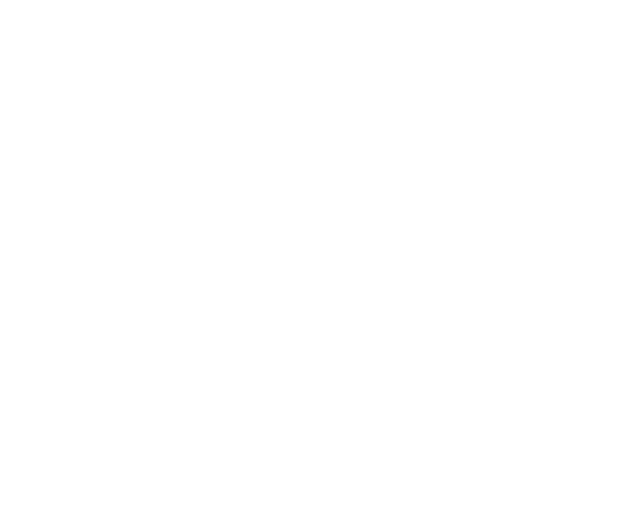
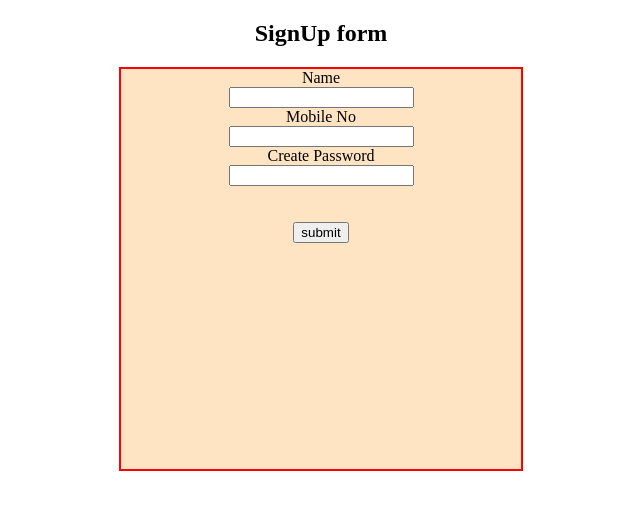
Before and after one commit to poonambhapkar34/octJavaScipt, an Angular app in the folder AngularProject/angularOctBatch/: page /adminsignup in a window 1280 px wide. Before the commit this address led to /. Shown: the top 510 px of the page, without its empty margins (319-959 px from the left). Built offline with nearby package versions, Linux system fonts and the light colour scheme.

Commit message:
template driven

```diff
--- a/AngularProject/angularOctBatch/src/app/adminlogin/adminlogin-routing.module.ts
+++ b/AngularProject/angularOctBatch/src/app/adminlogin/adminlogin-routing.module.ts
@@ -2,10 +2,13 @@
 import { RouterModule, Routes } from '@angular/router';
 import { AdminlandingComponent } from './adminlanding/adminlanding.component';
 import { AdminsigninComponent } from './adminsignin/adminsignin.component';
+import { PagenotfoundComponent } from './pagenotfound/pagenotfound.component';
 
 const routes: Routes = [
   {path: '', component: AdminlandingComponent},
-  {path: 'adminSignIn', component: AdminsigninComponent}
+  {path: 'adminSignIn', component: AdminsigninComponent},
+  //wildcard routing/universal routing
+  {path : '**', component:PagenotfoundComponent}
 
 ];
 
--- a/AngularProject/angularOctBatch/src/app/adminlogin/adminlogin.module.ts
+++ b/AngularProject/angularOctBatch/src/app/adminlogin/adminlogin.module.ts
@@ -5,6 +5,7 @@
 import { AdminsigninComponent } from './adminsignin/adminsignin.component';
 import { FormsModule } from '@angular/forms';
 import { AdminlandingComponent } from './adminlanding/adminlanding.component';
+import { PagenotfoundComponent } from './pagenotfound/pagenotfound.component';
 
 console.log('admin module');
 
@@ -12,7 +13,8 @@
 @NgModule({
   declarations: [
     AdminsigninComponent,
-    AdminlandingComponent
+    AdminlandingComponent,
+    PagenotfoundComponent
   ],
   imports: [
     CommonModule,
--- /dev/null
+++ b/AngularProject/angularOctBatch/src/app/adminlogin/pagenotfound/pagenotfound.component.html
@@ -0,0 +1 @@
+<p>pagenotfound works!</p>
--- /dev/null
+++ b/AngularProject/angularOctBatch/src/app/adminsignup/adminsignup-routing.module.ts
@@ -0,0 +1,11 @@
+import { NgModule } from '@angular/core';
+import { RouterModule, Routes } from '@angular/router';
+import { AdminsignupComponent } from './adminsignup.component';
+
+const routes: Routes = [{ path: '', component: AdminsignupComponent }];
+
+@NgModule({
+  imports: [RouterModule.forChild(routes)],
+  exports: [RouterModule]
+})
+export class AdminsignupRoutingModule { }
--- /dev/null
+++ b/AngularProject/angularOctBatch/src/app/adminsignup/adminsignup.component.html
@@ -0,0 +1,13 @@
+<h2 class="heading">SignUp form</h2>
+<div class="form-container">
+    <form #signUp="ngForm" autocomplete="off">
+        <label>Name</label><br>
+        <input type="text" ngModel name="name"><br>
+        <label>Mobile No</label><br>
+        <input type="text" ngModel name="mob"><br>
+        <label>Create Password</label><br>
+        <input type="text" ngModel name="pass"><br><br><br>
+        <!-- <input type="submit"> -->
+        <button  (click)="submit(signUp.value)">submit</button>
+    </form>
+</div>
--- /dev/null
+++ b/AngularProject/angularOctBatch/src/app/adminsignup/adminsignup.component.scss
@@ -0,0 +1,11 @@
+.heading{
+text-align: center;
+}
+.form-container{
+    height: 400px;
+    width: 400px;
+    border: 2px solid red;
+    background-color: bisque;
+    text-align: center;
+    margin: auto;
+}
--- /dev/null
+++ b/AngularProject/angularOctBatch/src/app/adminsignup/adminsignup.component.ts
@@ -0,0 +1,14 @@
+import { Component } from '@angular/core';
+
+@Component({
+  selector: 'app-adminsignup',
+  templateUrl: './adminsignup.component.html',
+  styleUrls: ['./adminsignup.component.scss']
+})
+export class AdminsignupComponent {
+submit(formData : any){
+  //console.log('-->',formData.signUp);
+  console.log(formData);
+
+}
+}
--- a/AngularProject/angularOctBatch/src/app/app-routing.module.ts
+++ b/AngularProject/angularOctBatch/src/app/app-routing.module.ts
@@ -10,7 +10,8 @@
   {path : 'studentLogin' , component : StudentloginComponent},
   {path : 'landing' , component: LandingComponent},
   //lazy loading
-  {path : 'adminLogin', loadChildren : ()=> import('./adminlogin/adminlogin.module').then(m=>m.AdminloginModule)}
+  {path : 'adminLogin', loadChildren : ()=> import('./adminlogin/adminlogin.module').then(m=>m.AdminloginModule)},
+  { path: 'adminsignup', loadChildren: () => import('./adminsignup/adminsignup.module').then(m => m.AdminsignupModule) }
 ];
 
 @NgModule({
--- a/AngularProject/angularOctBatch/src/app/landing/landing.component.html
+++ b/AngularProject/angularOctBatch/src/app/landing/landing.component.html
@@ -6,5 +6,6 @@
 <br><br>
 <button (click)="routing('poonam')">click to navigate</button><br><br>
 
-<button routerLink="/adminLogin/adminSignIn">adminLogin module</button>
-<button (click)="lazyLoadingRouting()">click to navigate to adminLogin module</button>
+<button routerLink="/adminLogin/adminSign">adminLogin module</button>
+<button (click)="lazyLoadingRouting()">click to navigate to adminLogin module</button><br>
+<button routerLink="/adminsignup">adminSignUpmodule</button>
```
Also changed, not shown: AngularProject/angularOctBatch/src/app/adminlogin/pagenotfound/pagenotfound.component.ts (added, +10 -0 lines), AngularProject/angularOctBatch/src/app/adminsignup/adminsignup.module.ts (added, +19 -0 lines), AngularProject/angularOctBatch/src/app/adminlogin/pagenotfound/pagenotfound.component.scss (added), 2 other files (tests, documents, lock files or other folders).
